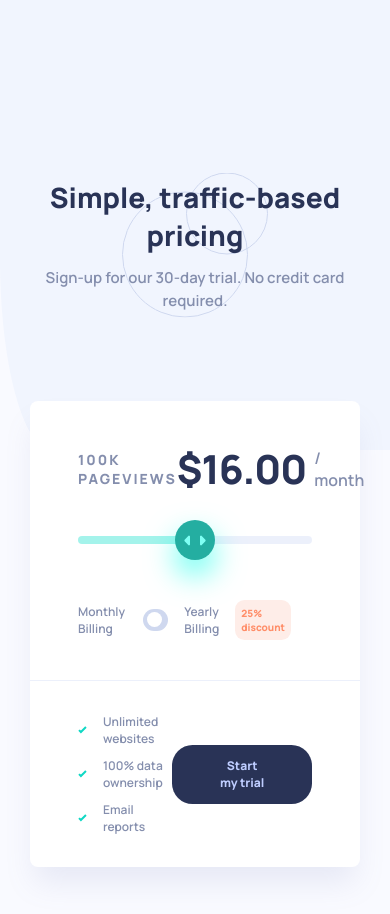
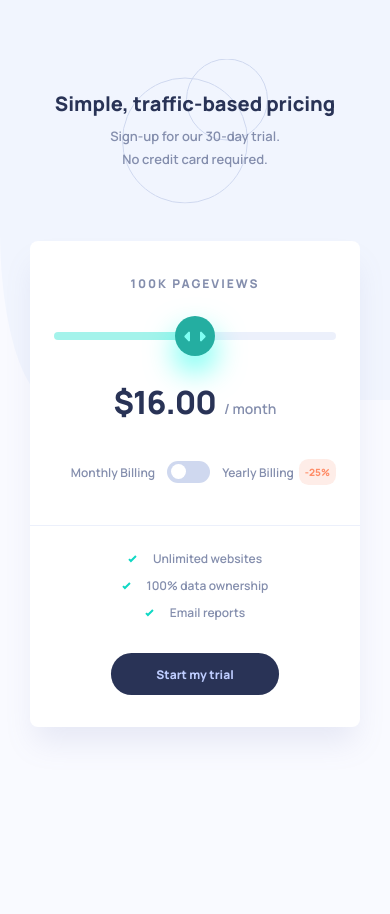
Before and after one commit to NinjaInShade/interactive-price-component, a plain HTML site: page index.html in a window 390 px wide. After the commit the page ends 844 px from the top, so only its background shows below. Drawn offline with Linux system fonts and the light colour scheme.

Commit message:
Responsive design added

```diff
--- a/base.css
+++ b/base.css
@@ -94,26 +94,21 @@ h1 {
 
 @media (max-width: 650px) {
   body {
-    padding: 75px 30px;
+    padding: 0 30px 75px 30px;
   }
 }
 
-@media (max-width: 375px) {
+@media (max-width: 500px) {
   :root {
-    --h1: 1.75rem;
+    --h1: 1.25rem;
 
-    --strong: 2.5rem;
+    --strong: 2rem;
 
-    --body: 1rem;
+    --body: 0.875rem;
 
-    --body-s: 0.938rem;
-    --body-s-line-height: 23px;
+    --body-s: 0.813rem;
 
-    --body-xs: 0.875rem;
-
-    --small: 0.75rem;
-
-    --tiny: 0.625rem;
+    --body-xs: 0.75rem;
   }
 
   body {
--- a/index.html
+++ b/index.html
@@ -19,18 +19,21 @@
     <main>
       <header class="header">
         <h1 class="header-title">Simple, traffic-based pricing</h1>
-        <p class="body-s-text header-description">Sign-up for our 30-day trial. No credit card required.</p>
+        <p class="body-s-text header-description">Sign-up for our 30-day trial.<br /> No credit card required.</p>
         <img src="./assets/pattern-circles.svg" class="header-img" alt="Decorative circle pattern" aria-hidden="true" />
       </header>
 
       <article class="pricing-card">
        <form>
+
+        <!-- TOP SECTION -->
         <section id="pricing-card-top">
           <div class="pricing-card-between">
             <strong class="body-xs-text pricing-card-views" id="pricing-card-pageviews">100k Pageviews</strong>
-            <strong class="strong-text pricing-card-price" id="pricing-card-price">$16.00<span>/ month</span></strong>
+            <strong class="strong-text pricing-card-price pricing-card-price-desktop" id="pricing-card-price">$16.00<span>/ month</span></strong>
           </div>
           <input type="range" class="pricing-card-slider" min="0" max="4" step="1" id="pricing-card-slider" name="page views/pricing slider"></input>
+          <strong class="strong-text pricing-card-price pricing-card-price-mobile" id="pricing-card-price-mobile">$16.00<span>/ month</span></strong>
           <div class="pricing-card-billing-container">
             <p class="small-text pricing-card-billing-text">Monthly Billing</p>
             <label class="pricing-card-checkbox">
@@ -38,11 +41,14 @@
               <span class="pricing-card-checkbox-slider"></span>
             </label>
             <p class="small-text pricing-card-billing-text">Yearly Billing</p>
-            <div class="pricing-card-discount">25% discount</div>
+            <div class="pricing-card-discount" id="pricing-card-discount-desktop">25% discount</div>
+            <div class="pricing-card-discount" id="pricing-card-discount-mobile">-25%</div>
           </div>
         </section>
+
+        <!-- BOTTOM SECTION -->
         <section id="pricing-card-bottom">
-          <ul>
+          <ul class="pricing-card-features">
             <li class="small-text pricing-card-feature"><img src="./assets/icon-check.svg" class="pricing-card-feature-check" alt="Decorative checkmark"/>Unlimited websites</li>
             <li class="small-text pricing-card-feature"><img src="./assets/icon-check.svg" class="pricing-card-feature-check" alt="Decorative checkmark"/>100% data ownership</li>
             <li class="small-text pricing-card-feature"><img src="./assets/icon-check.svg" class="pricing-card-feature-check" alt="Decorative checkmark"/>Email reports</li>
--- a/main.css
+++ b/main.css
@@ -17,6 +17,10 @@
 
 .header-description {
   color: var(--gray);
+}
+
+.header-description br {
+  display: none;
 }
 
 .header-img {
@@ -224,3 +228,70 @@ input:checked + .pricing-card-checkbox-slider:before {
 .pricing-card-feature-check {
   margin-right: 16px;
 }
+
+#pricing-card-discount-mobile,
+.pricing-card-price-mobile {
+  display: none;
+}
+
+@media (max-width: 500px) {
+  .header {
+    margin: 90px 0 70px 0;
+  }
+
+  .header-title {
+    margin-bottom: 8px;
+  }
+
+  .header-description br {
+    display: initial;
+  }
+
+  #pricing-card-top {
+    padding: 34px 24px 40px 24px;
+  }
+
+  #pricing-card-bottom {
+    flex-direction: column;
+    padding: 24px 24px 32px 24px;
+  }
+
+  .pricing-card-features {
+    margin-bottom: 32px;
+  }
+
+  .pricing-card-feature {
+    justify-content: center;
+  }
+
+  #pricing-card-discount-desktop,
+  .pricing-card-price-desktop {
+    display: none;
+  }
+
+  #pricing-card-discount-mobile,
+  .pricing-card-price-mobile {
+    text-align: center;
+    display: block;
+  }
+
+  .pricing-card-billing-container {
+    margin: 35px 0 0 0;
+  }
+
+  .pricing-card-between {
+    justify-content: center;
+  }
+
+  .pricing-card-slider {
+    margin: 40px 0;
+  }
+
+  .pricing-card-checkbox {
+    margin: 0 12px;
+  }
+
+  .pricing-card-discount {
+    margin-left: 5px;
+  }
+}
--- a/main.js
+++ b/main.js
@@ -8,6 +8,7 @@
 
 const pageViews = document.getElementById('pricing-card-pageviews');
 const pricingText = document.getElementById('pricing-card-price');
+const pricingTextMobile = document.getElementById('pricing-card-price-mobile');
 
 const slider = document.getElementById('pricing-card-slider');
 const checkbox = document.getElementById('pricing-card-checkbox');
@@ -58,6 +59,7 @@ function calculateViewsAndPrice() {
 
   pageViews.innerText = `${updatedInformation.pageViews} Pageviews`;
   pricingText.innerHTML = `$${updatedInformation.perMonth}.00<span>/ month</span>`;
+  pricingTextMobile.innerHTML = `$${updatedInformation.perMonth}.00<span>/ month</span>`;
 }
 
 checkbox.addEventListener('change', (event) => {
```
